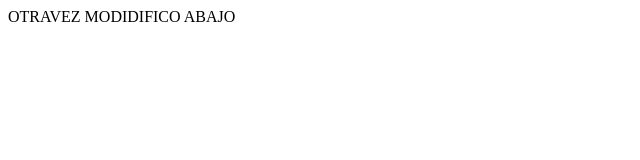
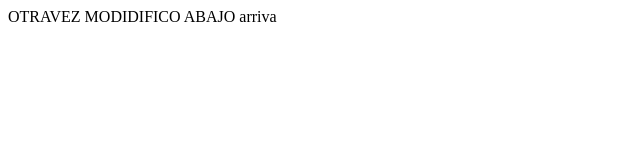
Before and after one commit to rederogregoriomartin/repositorio1, a plain HTML site: page index2.html in a window 1280 px wide. Shown: the full height of the page, 0-640 px from the left. Drawn offline with Linux system fonts and the light colour scheme.

Commit message:
nuevo commit

```diff
--- a/index2.html
+++ b/index2.html
@@ -6,7 +6,7 @@
     <meta name="viewport" content="width=device-width, initial-scale=1.0">
     <title>Document</title>
      <title>PRUEBA GREGORIO DESDE GITHUB</title>
-OTRAVEZ MODIDIFICO ABAJO
+OTRAVEZ MODIDIFICO ABAJO arriva
 
 </head>
 <body>
```
